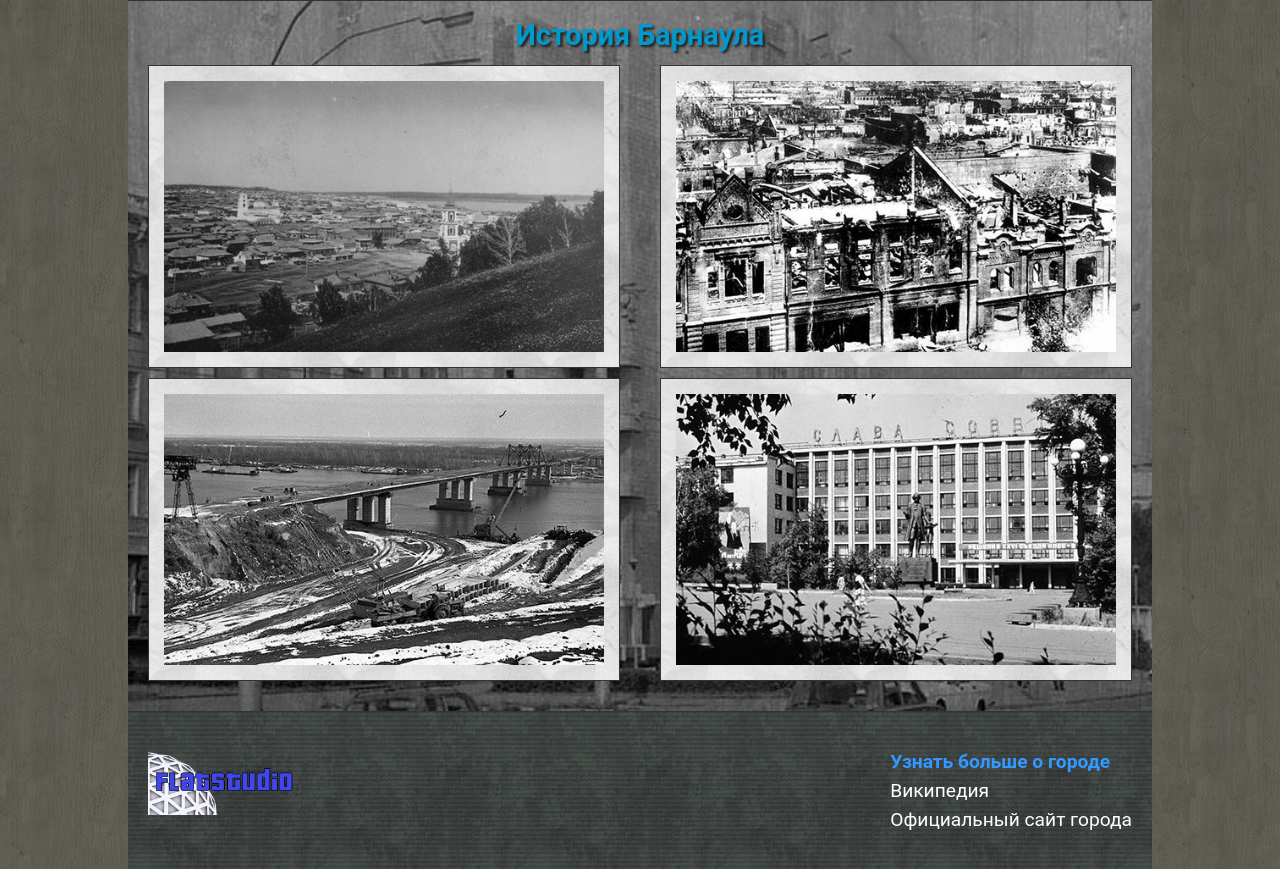
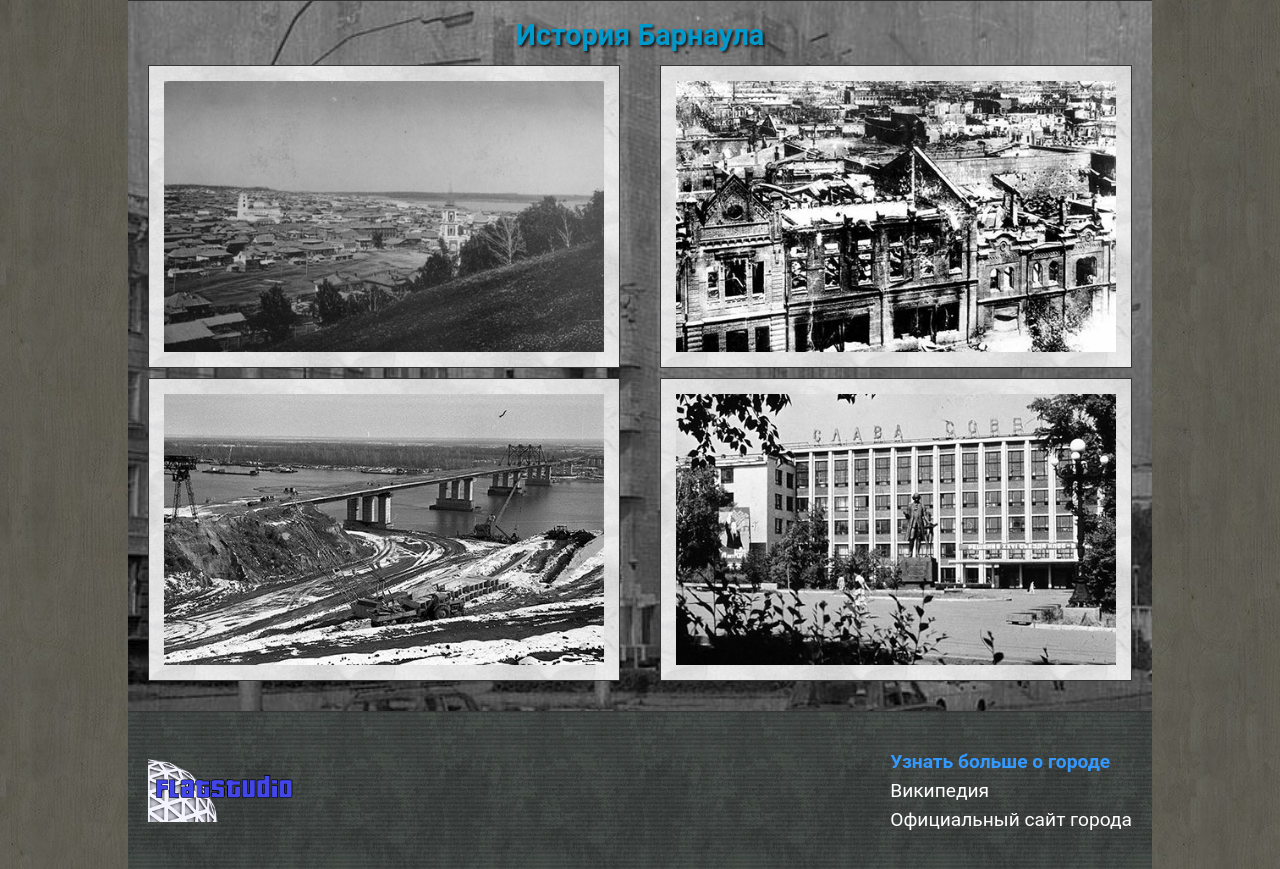
Before and after one commit to kadonomaro/Barnaul-site, a plain HTML site: page index.html in a window 1280 px wide. Shown: the part 3299-4168 px from the top of the page. Drawn offline with Linux system fonts and the light colour scheme.

Commit message:
footer changes

```diff
--- a/css/_footer.scss
+++ b/css/_footer.scss
@@ -21,4 +21,21 @@
             color: #aaa;
         }
     }
+
+    @media screen and (max-width: 767px) {
+        padding: 20px 10px;
+    }
 }
+
+
+.footer-logo {
+    display: flex;
+    align-items: center;
+    margin-right: 10px;
+    &__link {
+        display: block;
+    }
+    &__link img {
+        display: block;
+    }
+}
--- a/index.html
+++ b/index.html
@@ -216,7 +216,7 @@
 
     <footer class="footer">
       <div class="footer-logo">
-        <a href="#main"><img src="img/footer/flatstudio.png" alt="flatstudio" width="150" height="63"></a>
+        <a class="footer-logo__link" href="#main"><img src="img/footer/flatstudio.png" alt="flatstudio" width="150" height="63"></a>
 
       </div>
       <div class="footer-about">
```
Also changed, not shown: css/style.css, 1 other file.
